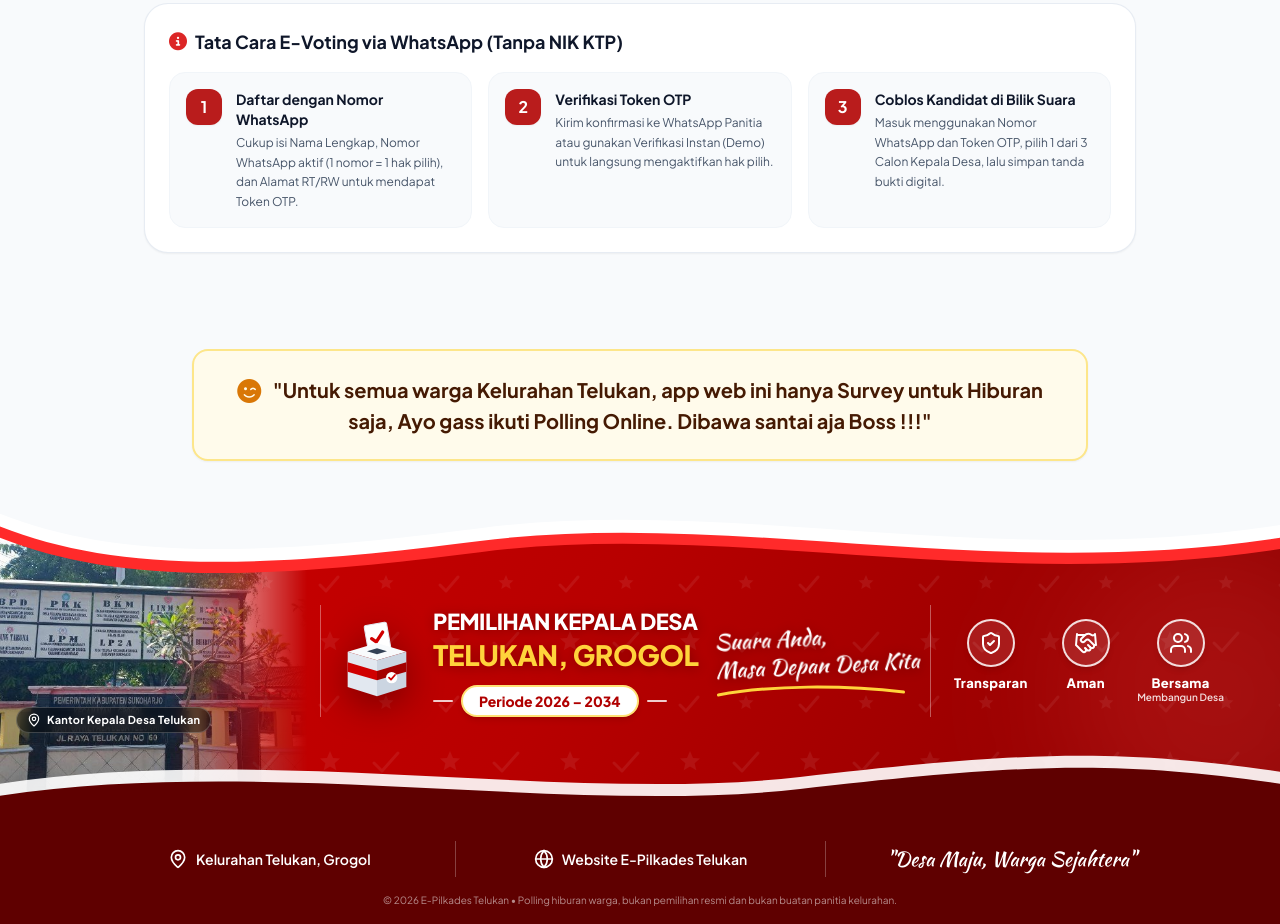
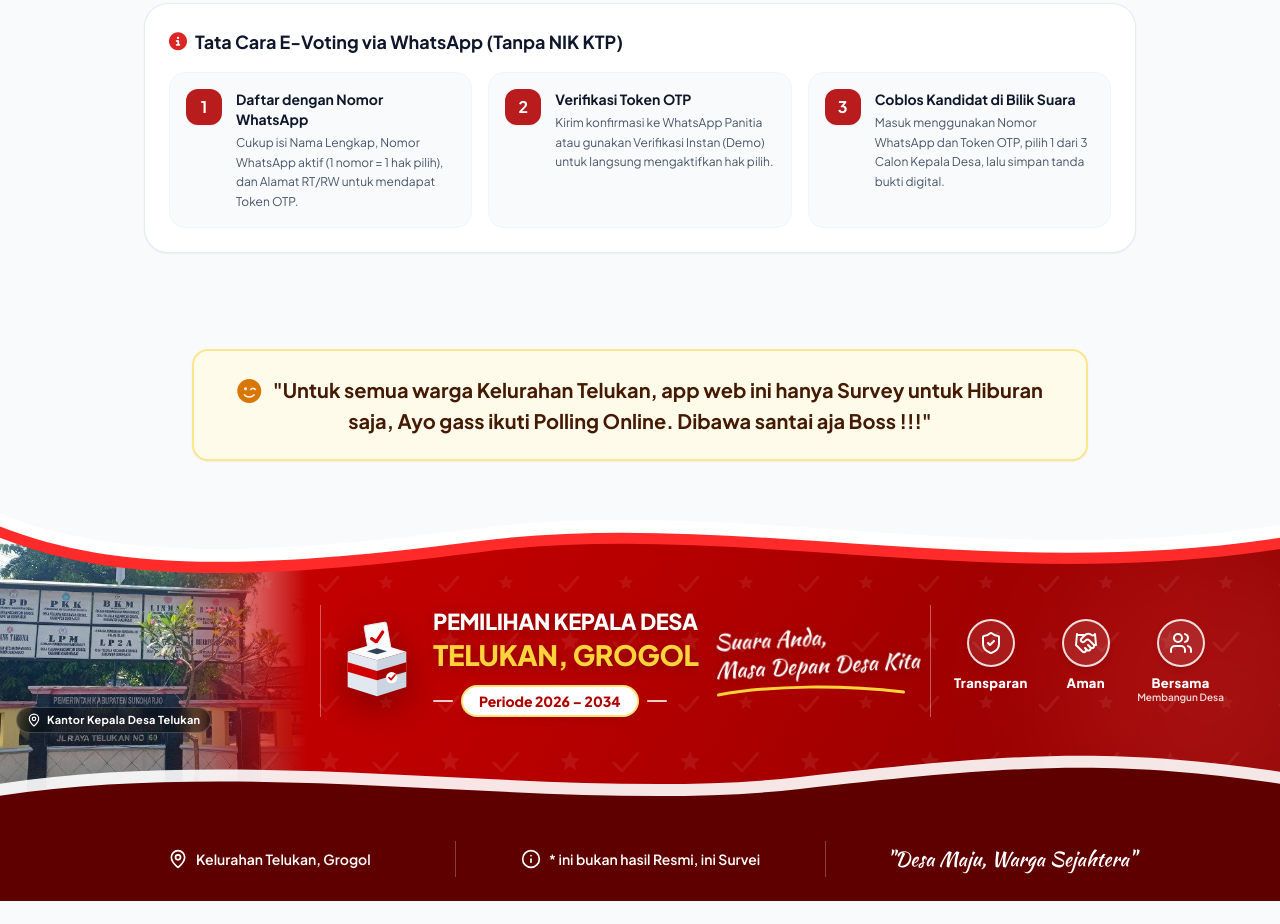
Before and after one commit to seoulinbowl18-Git/pilkades-telukan, a website: page index.html in a window 1280 px wide. Shown: the part 1311-2235 px from the top of the page. After the commit the page ends 2212 px from the top, so only its background shows below. Drawn offline with nearby package versions, Linux system fonts and the light colour scheme; no server answers.

Commit message:
Footer strip: survey notice instead of website link, drop copyright
- Replaces the "Website E-Pilkades Telukan" link in the bottom strip with
  the plain notice "* ini bukan hasil Resmi, ini Survei" and swaps the
  globe icon for an info icon.
- Removes the copyright line under the strip.

README updated.

Co-Authored-By: Claude Opus 5.5 <noreply@anthropic.com>
Claude-Session: https://claude.ai/code/session_011pcai4J7mejh8mKPcrqhmo

```diff
--- a/index.html
+++ b/index.html
@@ -1061,20 +1061,19 @@
 
         <!-- 3. Strip informasi bawah -->
         <div class="bg-[#5f0000] text-white">
-            <div class="max-w-6xl mx-auto px-3 sm:px-5 pt-3 pb-4 grid grid-cols-1 sm:grid-cols-3 divide-y sm:divide-y-0 sm:divide-x divide-white/25 text-center">
+            <div class="max-w-6xl mx-auto px-3 sm:px-5 pt-3 pb-6 grid grid-cols-1 sm:grid-cols-3 divide-y sm:divide-y-0 sm:divide-x divide-white/25 text-center">
                 <div class="flex items-center justify-center gap-2 py-3 sm:py-1 px-3 min-w-0">
                     <svg xmlns="http://www.w3.org/2000/svg" viewBox="0 0 24 24" fill="none" stroke="currentColor" stroke-width="2" stroke-linecap="round" stroke-linejoin="round" class="w-5 h-5 shrink-0" aria-hidden="true"><path d="M20 10c0 4.993-5.539 10.193-7.399 11.799a1 1 0 0 1-1.202 0C9.539 20.193 4 14.993 4 10a8 8 0 0 1 16 0"/><circle cx="12" cy="10" r="3"/></svg>
                     <span class="text-sm sm:text-[13px] lg:text-sm font-semibold">Kelurahan Telukan, Grogol</span>
                 </div>
-                <a href="/" class="group flex items-center justify-center gap-2 py-3 sm:py-1 px-3 min-w-0 hover:text-[#FFD43B] transition-colors">
-                    <svg xmlns="http://www.w3.org/2000/svg" viewBox="0 0 24 24" fill="none" stroke="currentColor" stroke-width="2" stroke-linecap="round" stroke-linejoin="round" class="w-5 h-5 shrink-0" aria-hidden="true"><circle cx="12" cy="12" r="10"/><path d="M12 2a14.5 14.5 0 0 0 0 20 14.5 14.5 0 0 0 0-20"/><path d="M2 12h20"/></svg>
-                    <span class="text-sm sm:text-[13px] lg:text-sm font-semibold">Website E-Pilkades Telukan</span>
-                </a>
+                <div class="flex items-center justify-center gap-2 py-3 sm:py-1 px-3 min-w-0">
+                    <svg xmlns="http://www.w3.org/2000/svg" viewBox="0 0 24 24" fill="none" stroke="currentColor" stroke-width="2" stroke-linecap="round" stroke-linejoin="round" class="w-5 h-5 shrink-0" aria-hidden="true"><circle cx="12" cy="12" r="10"/><path d="M12 16v-4"/><path d="M12 8h.01"/></svg>
+                    <span class="text-sm sm:text-[13px] lg:text-sm font-semibold">* ini bukan hasil Resmi, ini Survei</span>
+                </div>
                 <div class="flex items-center justify-center py-3 sm:py-1 px-3 min-w-0">
                     <span class="sf-script text-lg sm:text-base md:text-lg lg:text-xl whitespace-nowrap">"Desa Maju, Warga Sejahtera"</span>
                 </div>
             </div>
-            <p class="pb-4 px-4 text-center text-[10px] text-white/55">© 2026 E-Pilkades Telukan • Polling hiburan warga, bukan pemilihan resmi dan bukan buatan panitia kelurahan.</p>
         </div>
     </footer>
 
```
Also changed, not shown: README.md.
